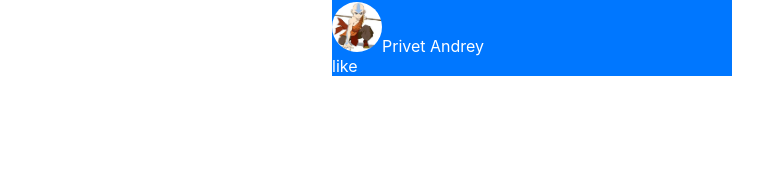
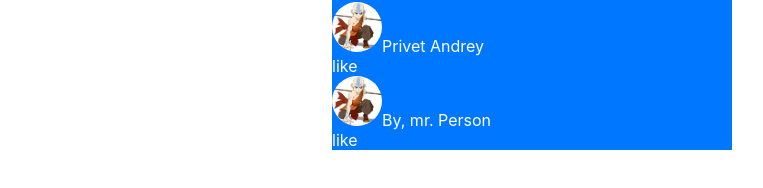
Before and after one commit to nikolasmushroom/samurai-way-main, a React (Create React App) app: page / in a window 1280 px wide. Shown: the part 570-758 px from the top of the page, without its empty margins (158-921 px from the left). Built offline with nearby package versions, Linux system fonts and the light colour scheme.

Commit message:
Adding map-method in MyPost.tsx

```diff
--- a/src/components/Profile/MyPosts/MyPosts.tsx
+++ b/src/components/Profile/MyPosts/MyPosts.tsx
@@ -6,7 +6,8 @@ export const MyPosts = () => {
     const [currentPosts, setCurrentPosts] = useState<Array<PostPropsType>>([
         {message: 'hello world'},
         {message: 'Hello Dasha'},
-        {message: 'Privet Andrey'}
+        {message: 'Privet Andrey'},
+        {message: 'By, mr. Person'},
     ])
     return (
         <div>
```
